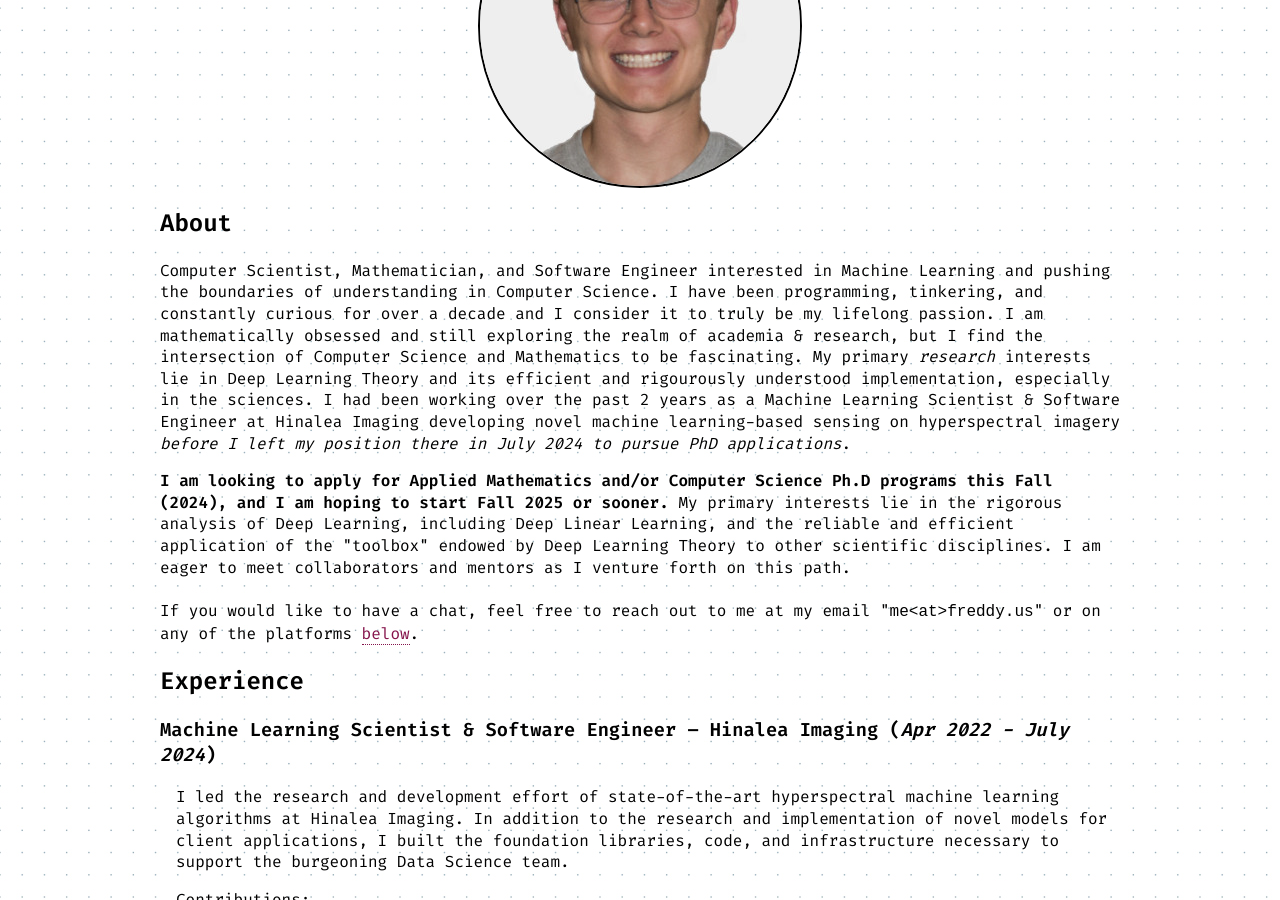
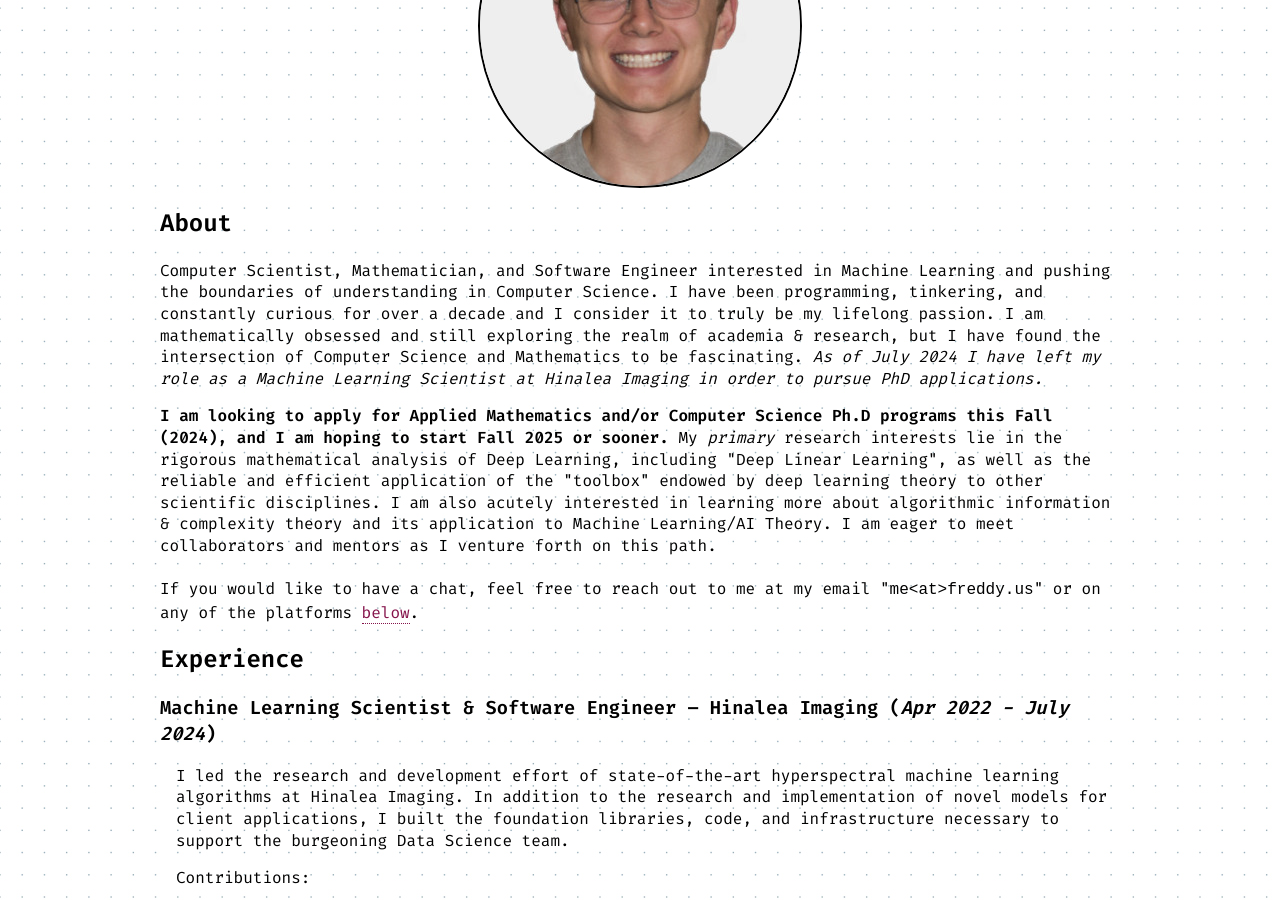
Before and after one commit to FrederickGeek8/freddy.us, a Jekyll site: the page built from index.html, in a window 1280 px wide and 900 px high, scrolled down 303 px. Built offline with Jekyll 4.4.1, drawn with Linux system fonts in a browser that asks for light colours.

Commit message:
Small tweaks to the description of my interests

```diff
--- a/index.html
+++ b/index.html
@@ -29,26 +29,22 @@ layout: blog.default
     Science. I have been programming, tinkering, and constantly curious for over
     a decade and I consider it to truly be my lifelong passion. I am
     mathematically obsessed and still exploring the realm of academia &amp;
-    research, but I find the intersection of Computer Science and Mathematics to
-    be fascinating. My primary <i>research</i> interests lie in Deep Learning
-    Theory and its efficient and rigourously understood implementation,
-    especially in the sciences. I had been working over the past 2 years as a
-    Machine Learning Scientist &amp; Software Engineer at Hinalea Imaging
-    developing novel machine learning-based sensing on hyperspectral imagery
-    <i
-      >before I left my position there in July 2024 to pursue PhD applications</i
-    >.
+    research, but I have found the intersection of Computer Science and
+    Mathematics to be fascinating. <i>As of July 2024 I have left my role as a Machine
+    Learning Scientist at Hinalea Imaging in order to pursue PhD applications.</i>
   </p>
   <p>
     <b>
       I am looking to apply for Applied Mathematics and/or Computer Science Ph.D
       programs this Fall (2024), and I am hoping to start Fall 2025 or sooner.</b
     >
-    My primary interests lie in the rigorous analysis of Deep Learning,
-    including Deep Linear Learning, and the reliable and efficient application
-    of the "toolbox" endowed by Deep Learning Theory to other scientific
-    disciplines. I am eager to meet collaborators and mentors as I venture forth
-    on this path.
+    My <i>primary</i> research interests lie in the rigorous mathematical
+    analysis of Deep Learning, including "Deep Linear Learning", as well as the
+    reliable and efficient application of the "toolbox" endowed by deep learning
+    theory to other scientific disciplines. I am also acutely interested in
+    learning more about algorithmic information &amp; complexity theory and its
+    application to Machine Learning/AI Theory. I am eager to meet
+    collaborators and mentors as I venture forth on this path.
     <br /><br />
     If you would like to have a chat, feel free to reach out to me at my email
     "<code>me&lt;at&gt;freddy.us</code>" or on any of the platforms
```
